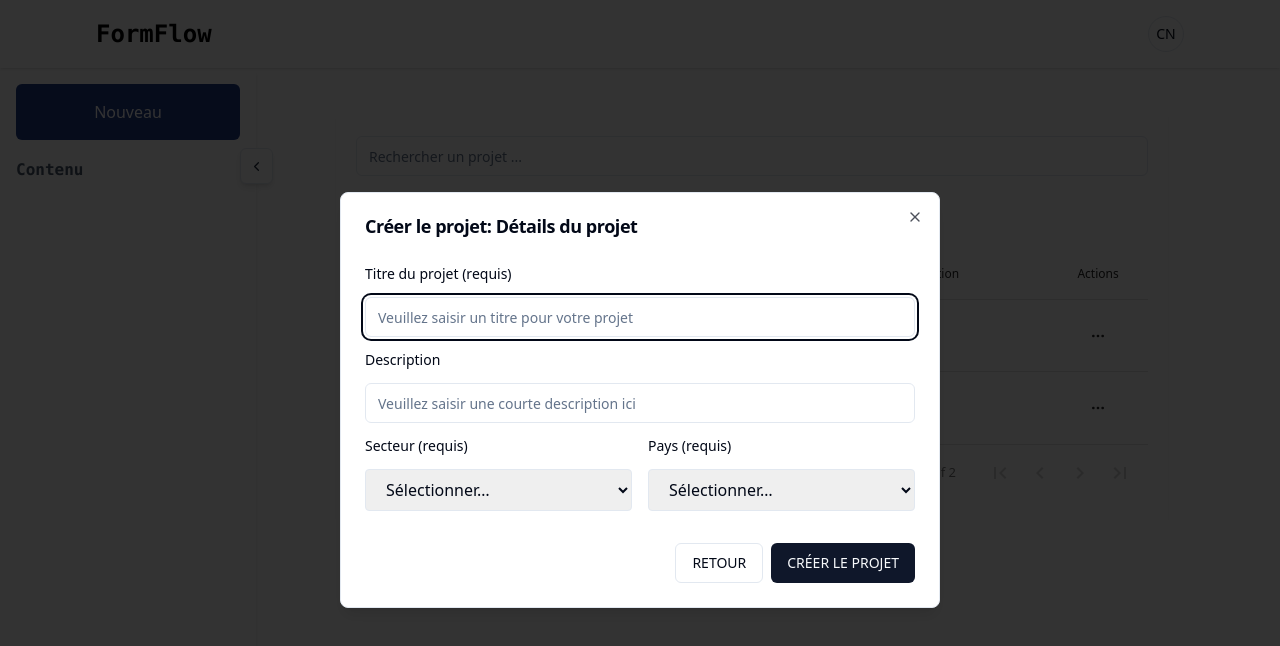
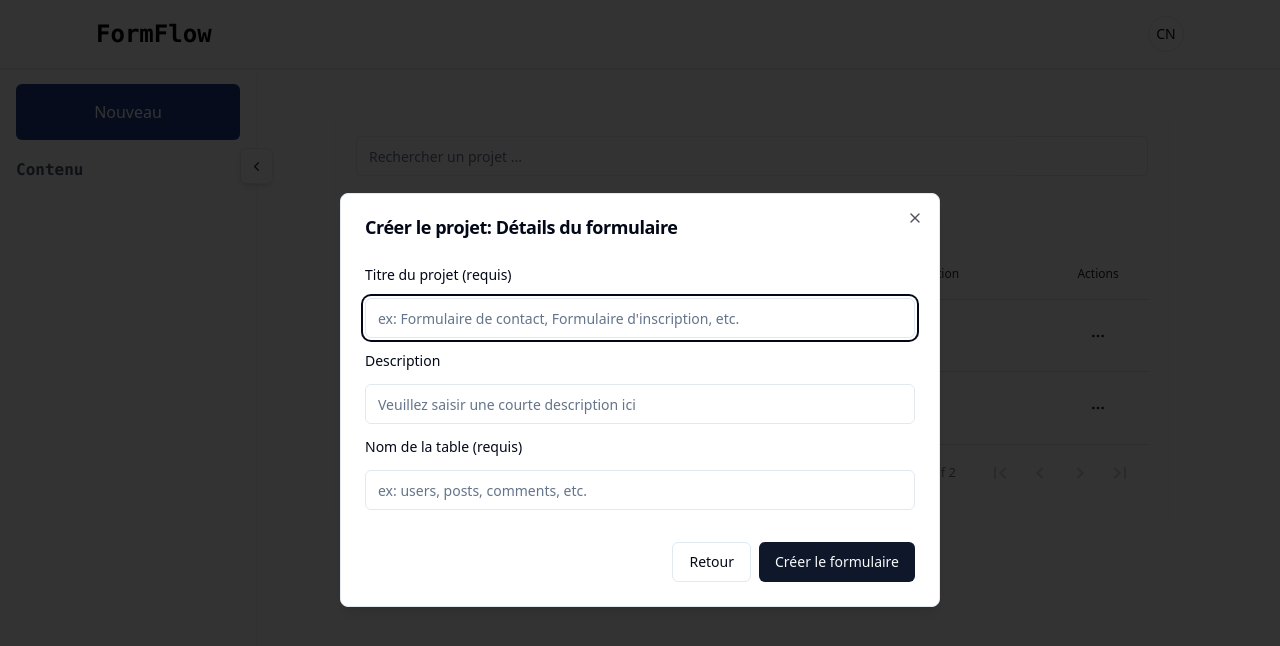
Before and after one commit to CousemaAnjary/form-dynamique, a React (Vite) app in the folder client/: page / in a window 1280 px wide. Both pictures are taken after a click on the button "Nouveau". Shown: the top 646 px of the page. Built offline with nearby package versions, Linux system fonts and the light colour scheme.

Commit message:
chore: Mettre à jour le titre du formulaire de création de projet

```diff
--- a/client/src/components/dashboard/SidebarLeft.jsx
+++ b/client/src/components/dashboard/SidebarLeft.jsx
@@ -43,14 +43,14 @@ export default function SidebarLeft({ isOpen, toggleSidebar }) {
                         </DialogTrigger>
                         <DialogContent className="sm:max-w-[600px]">
                             <DialogHeader>
-                                <DialogTitle>Créer le projet: Détails du projet</DialogTitle>
+                                <DialogTitle>Créer le projet: Détails du formulaire</DialogTitle>
                             </DialogHeader>
                             <div className="grid gap-4 py-4">
                                 <div className="grid gap-4">
                                     <Label htmlFor="project-title">Titre du projet (requis)</Label>
                                     <Input
                                         id="project-title"
-                                        placeholder="Veuillez saisir un titre pour votre projet"
+                                        placeholder="ex: Formulaire de contact, Formulaire d'inscription, etc."
                                     />
                                 </div>
                                 <div className="grid gap-4">
@@ -60,40 +60,19 @@ export default function SidebarLeft({ isOpen, toggleSidebar }) {
                                         placeholder="Veuillez saisir une courte description ici"
                                     />
                                 </div>
-                                <div className="grid grid-cols-2 gap-4">
+                                <div className="grid  gap-4">
                                     <div className="grid gap-4">
-                                        <Label htmlFor="project-sector">Secteur (requis)</Label>
-                                        <select
-                                            id="project-sector"
-                                            className="border rounded px-4 py-2"
-                                            defaultValue=""
-                                        >
-                                            <option value="" disabled>
-                                                Sélectionner…
-                                            </option>
-                                            <option value="tech">Tech</option>
-                                            <option value="finance">Finance</option>
-                                        </select>
-                                    </div>
-                                    <div className="grid gap-4">
-                                        <Label htmlFor="project-country">Pays (requis)</Label>
-                                        <select
-                                            id="project-country"
-                                            className="border rounded px-4 py-2"
-                                            defaultValue=""
-                                        >
-                                            <option value="" disabled>
-                                                Sélectionner…
-                                            </option>
-                                            <option value="france">France</option>
-                                            <option value="usa">USA</option>
-                                        </select>
+                                        <Label htmlFor="project-country">Nom de la table (requis)</Label>
+                                        <Input
+                                            id="table-name"
+                                            placeholder="ex: users, posts, comments, etc."
+                                        />
                                     </div>
                                 </div>
                             </div>
                             <DialogFooter>
-                                <Button variant="outline">RETOUR</Button>
-                                <Button type="submit">CRÉER LE PROJET</Button>
+                                <Button variant="outline">Retour</Button>
+                                <Button type="submit">Créer le formulaire</Button>
                             </DialogFooter>
                         </DialogContent>
                     </Dialog>
```
